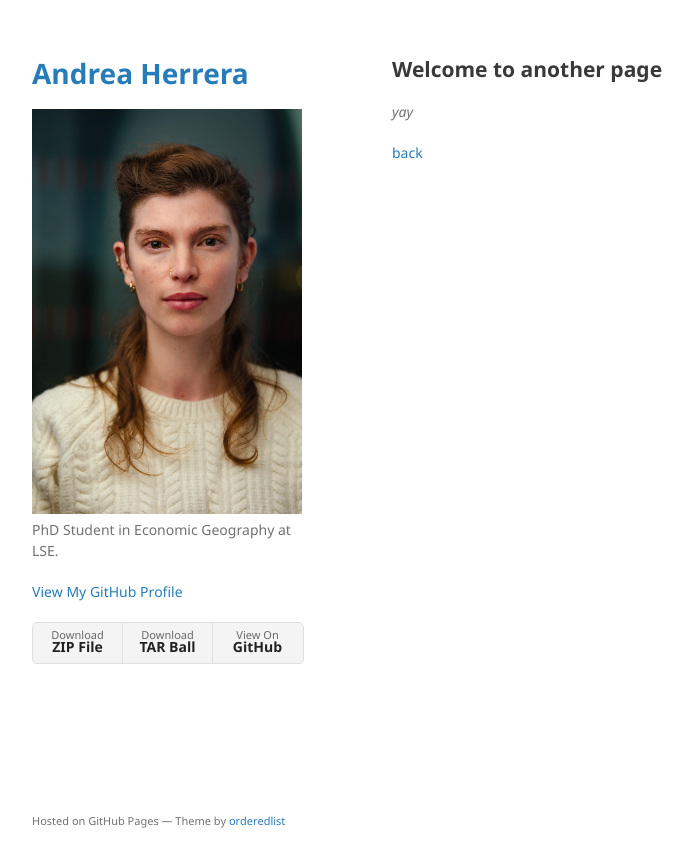
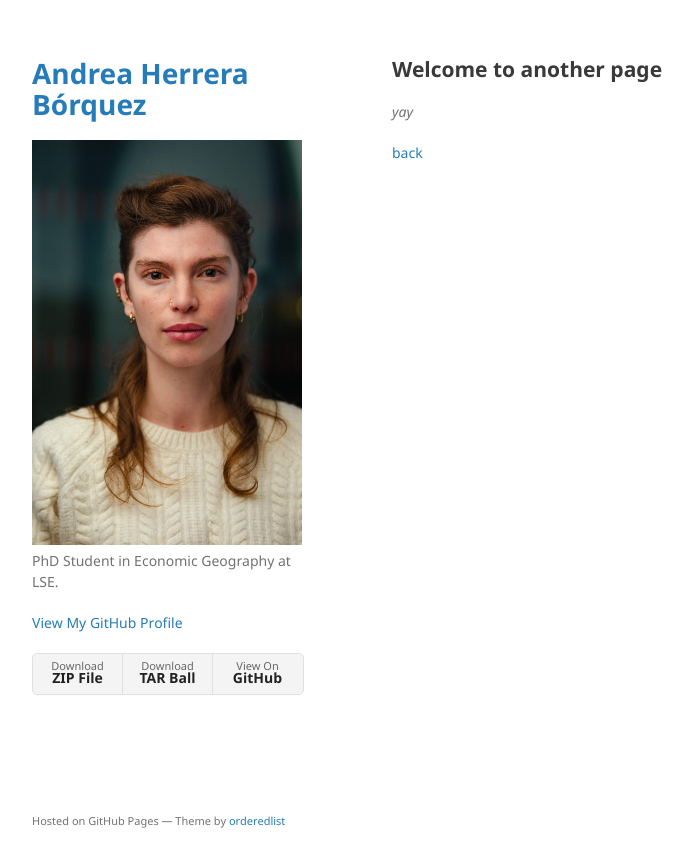
Before and after one commit to aaherrerab/aaherrerab.github.io, a Jekyll site: the page built from another-page.md, in a window 1280 px wide. Shown: the top 867 px of the page, without its empty margins (178-871 px from the left). Built offline with Jekyll 4.4.1, drawn with Linux system fonts in a browser that asks for light colours; our own code applies the rules of GitHub Pages for plain Markdown files.

Commit message:
Update _config.yml

```diff
--- a/_config.yml
+++ b/_config.yml
@@ -1,4 +1,4 @@
-title: Andrea Herrera
+title: Andrea Herrera Bórquez
 logo: /assets/img/LSE Geography Headshots 2023-211.jpg
 description: PhD Student in Economic Geography at LSE.
 show_downloads: true
```
